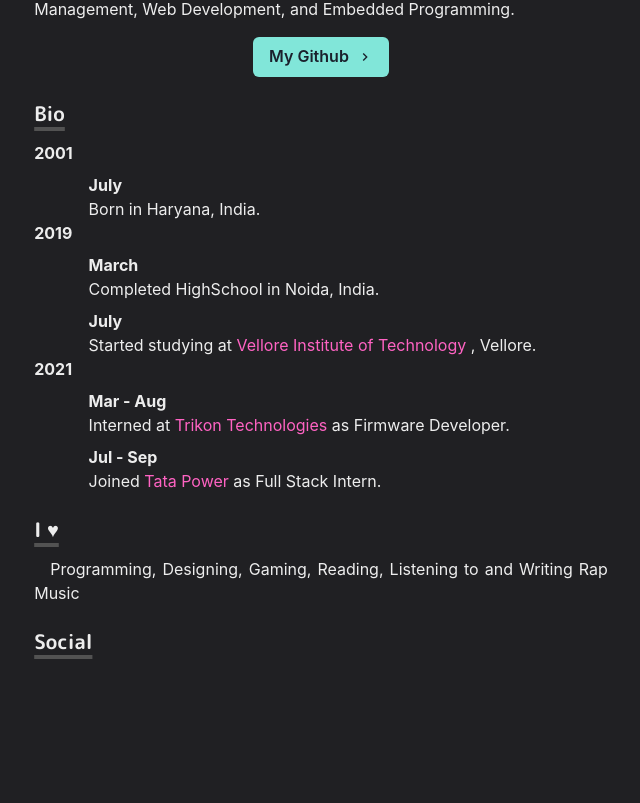
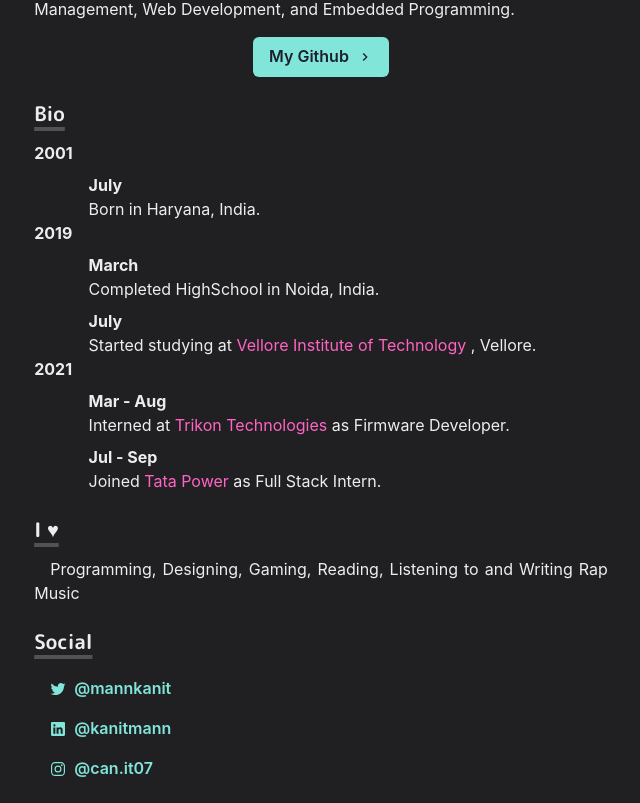
Before and after one commit to kanitmann/portfoliov2, a Next.js app: page / in a window 1280 px wide. Shown: the part 313-1116 px from the top of the page, without its empty margins (319-959 px from the left). Before the commit the page ends 980 px from the top, so only its background shows below. Built offline with nearby package versions, Linux system fonts and the light colour scheme.

Commit message:
Added 'Social' Section

```diff
--- a/pages/index.js
+++ b/pages/index.js
@@ -1,10 +1,12 @@
 import NextLink from 'next/link'
 import { ChevronRightIcon } from '@chakra-ui/icons';
 import { BeatLoader } from 'react-spinners';
-import { Button, Container, Box, Heading, Image, useCOlorModeValue, useColorModeValue, Link } from '@chakra-ui/react'
+import { Button, Container, Box, Heading, Image, Icon, SimpleGrid, useCOlorModeValue, useColorModeValue, Link, ListItem, List } from '@chakra-ui/react'
 import Section from '../components/section';
 import Paragraph from '../components/paragragh';
 import { BioMonth, BioSection, BioYear } from '../components/layouts/bio';
+import { GridItem } from '../components/grid-item';
+import { IoLogoTwitter, IoLogoLinkedin, IoLogoInstagram } from 'react-icons/io5';
 
 const Page = () => {
     return (
@@ -46,7 +48,7 @@ const Page = () => {
                 </Paragraph>
 
                 <Box align="center" my={4}>
-                    <NextLink href="https://www.github.com/kanitmann" passHref scroll={false}>
+                    <NextLink href="https://www.github.com/kanitmann" target="_blank">
                         <Button
                             rightIcon={<ChevronRightIcon />}
                             colorScheme="teal"
@@ -92,8 +94,31 @@ const Page = () => {
 
             <Section delay={0.4}>
                 <Heading as="h3" variant="section-title">Social</Heading>
+                <List>
+                    <ListItem>
+                        <Link href="https://twitter.com/mannkanit" target="_blank">
+                            <Button variant="ghost" colorScheme="teal" leftIcon={<Icon as={IoLogoTwitter} />}>
+                                @mannkanit
+                            </Button>
+                        </Link>
+                    </ListItem>
+                    <ListItem>
+                        <Link href="https://www.linkedin.com/in/kanitmann/" target="_blank">
+                            <Button variant="ghost" colorScheme="teal" leftIcon={<Icon as={IoLogoLinkedin} />}>
+                                @kanitmann
+                            </Button>
+                        </Link>
+                    </ListItem>
+                    <ListItem>
+                        <Link href="https://www.instagram.com/can.it07/" target="_blank">
+                            <Button variant="ghost" colorScheme="teal" leftIcon={<Icon as={IoLogoInstagram} />}>
+                                @can.it07
+                            </Button>
+                        </Link>
+                    </ListItem>
+                </List>
+            </Section>
 
-            </Section>
         </Container>
     )
 }
```
